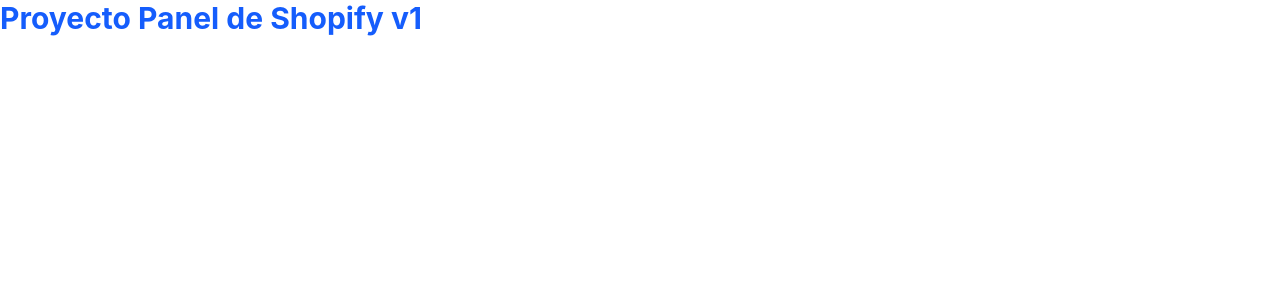
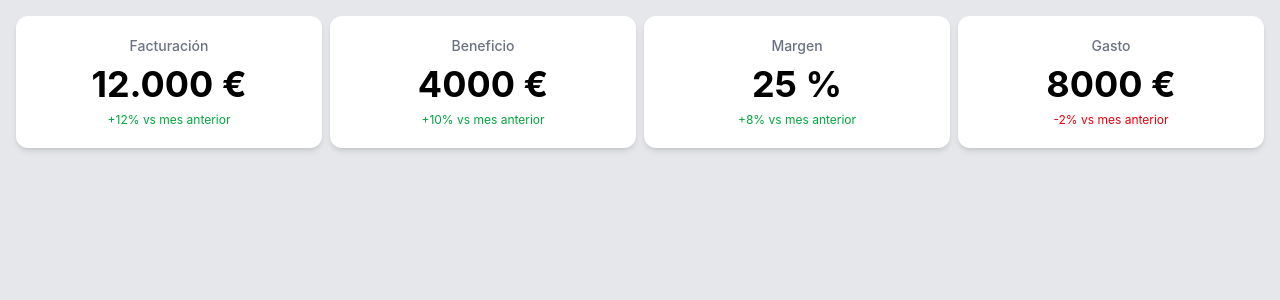
Before and after one commit to Danitaillefer/shop-panel, a React (Vite) app in the folder apps/web/: page / in a window 1280 px wide. Shown: the top 300 px of the page. Built offline with nearby package versions, Linux system fonts and the light colour scheme.

Commit message:
feat: add KpiCard component with currency and percent formats

```diff
--- a/apps/web/src/App.tsx
+++ b/apps/web/src/App.tsx
@@ -1,7 +1,15 @@
+import { KpiCard } from "./components/KpiCard"
 
 function App() {
   return (
-    <h1 className="text-3xl font-bold text-blue-600">Proyecto Panel de Shopify v1</h1>
+    <div className="min-h-screen bg-gray-200 p-4">
+      <div className="grid grid-cols-1 md:grid-cols-4 gap-2">
+      <KpiCard title="Facturación" value={12000} change={12} />
+      <KpiCard title="Beneficio" value={4000} change={10}/>
+      <KpiCard title="Margen" value={0.25} change={8} format="percent"/>
+      <KpiCard title="Gasto" value={8000} change={-2}/>
+      </div>
+    </div>
   )
 }
 
--- /dev/null
+++ b/apps/web/src/components/KpiCard.tsx
@@ -0,0 +1,24 @@
+type KpiFormat = 'currency' | 'percent'
+
+interface KpiCardProps {
+    title: string;
+    value: number;
+    change: number;
+    format?: KpiFormat;
+}
+
+export function KpiCard({title, value, change, format = 'currency'}: KpiCardProps){
+    const isPositive = change >= 0
+    const formattedValue = new Intl.NumberFormat('es-ES', {
+        style:format,
+        currency: 'EUR',
+        maximumFractionDigits: format == 'percent' ? 1 : 0
+    }).format(value)
+    return (
+        <div className="flex flex-col items-center shadow-md rounded-xl p-5 gap-2 bg-white">
+            <p className="text-sm font-medium text-gray-500">{title}</p>
+            <span className="text-4xl font-bold">{formattedValue}</span>
+            <span className={`text-xs ${isPositive ? 'text-green-600' : 'text-red-600'}`}>{isPositive ? '+':''}{change}% vs mes anterior</span>
+        </div>
+    )
+}
```
